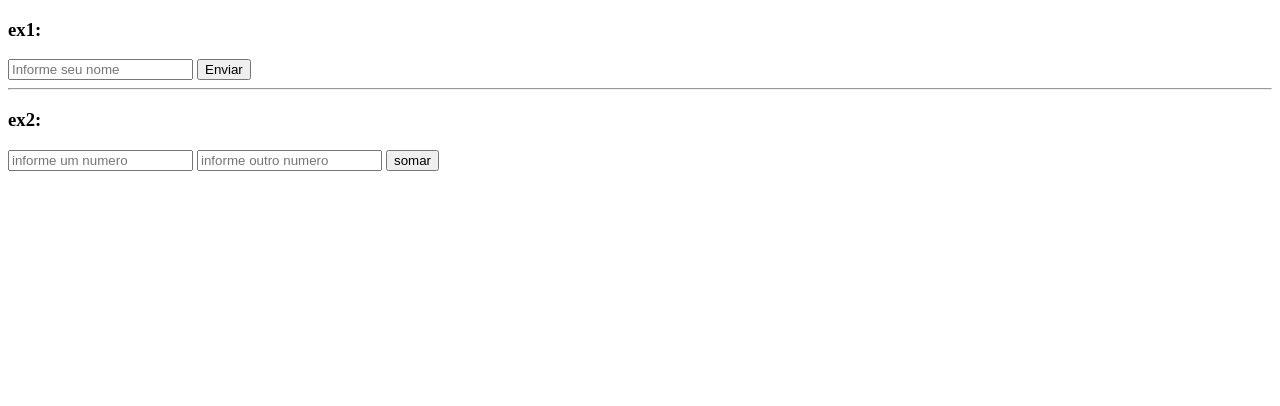
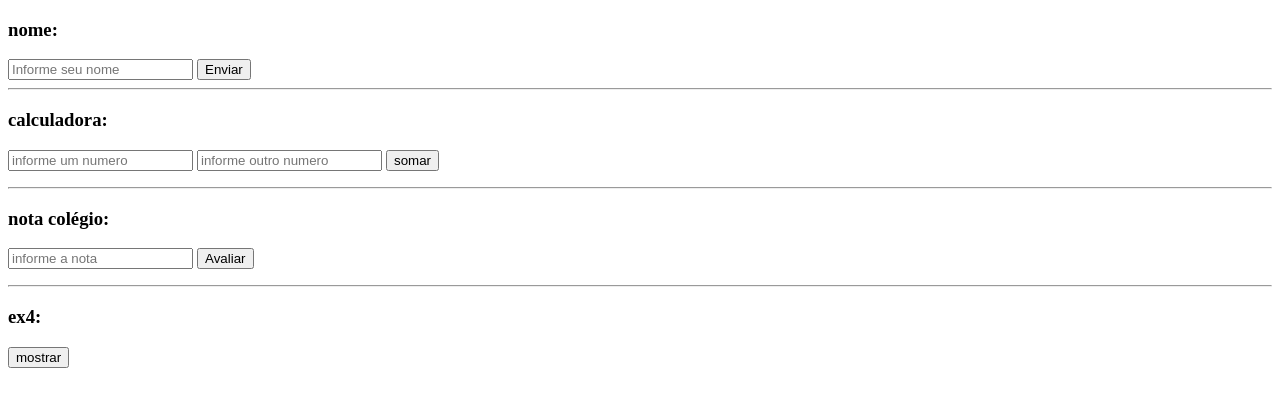
Before and after one commit to icaroo01/super-geeks-html-css-js, a plain HTML site: page javascript icaro/aula2.html in a window 1280 px wide. Drawn offline with Linux system fonts and the light colour scheme.

Commit message:
Add files via upload

```diff
--- a/javascript icaro/aula2.html
+++ b/javascript icaro/aula2.html
@@ -10,16 +10,31 @@
 
     <!--<b>informe seu nome:</b><br>-->
 
-    <h3>ex1:</h3>
+    <h3>nome:</h3>
     <input id="nome" placeholder="Informe seu nome">
     <button onclick="teste()">Enviar</button>
 
     <hr>
 
-    <h3>ex2:</h3>
+    <h3>calculadora:</h3>
     <input id="n1"  type="number" placeholder="informe um numero">
     <input id="n2"  type="number" placeholder="informe outro numero">
     <button onclick="somar()">somar</button>
+    <p id="resultado"></p>
+
+    <hr>
+
+    <h3>nota colégio:</h3>
+    <input id="nota" type="number" placeholder="informe a nota">
+    <button onclick="avaliar()">Avaliar</button>
+    <p id="resultado2"></p>
+
+    <hr>
+
+    <h3>ex4:</h3>
+
+    <button onclick="mensagem()">mostrar</button>
+    <p id="mensagem"></p>
 
 </body>
 </html>
--- a/javascript icaro/aula2.js
+++ b/javascript icaro/aula2.js
@@ -10,5 +10,44 @@ function somar(){
    n1 = parseInt(document.getElementById('n1').value)
    n2 = parseInt(document.getElementById('n2').value)
    soma = n1+n2
-   alert ('a soma deu '+soma)
+   //alert ('a soma deu '+soma)//
+   document.getElementById('resultado').innerHTML = 'a soma deu '+(n1+n2)
 }
+
+function avaliar(){
+
+   nota = parseFloat(document.getElementById('nota').value)
+
+   if(nota>=0 && nota<=10){
+
+    if(nota>=6){
+        document.getElementById('resultado2').innerHTML = 'voce foi aprovado'
+       }else if(nota>=4){
+
+        document.getElementById('resultado2').innerHTML = 'voce está de recuperação'
+
+       }else{
+
+        document.getElementById('resultado2').innerHTML = 'voce foi reprovado'
+
+       }
+
+
+    }else{
+
+      document.getElementById('resultado2').innerHTML = 'valor invalido! , o valor deve ser entre 0 e 10'
+
+    }
+
+   }
+
+   function mensagem(){
+
+    for(i=0; i<=5; i++){
+
+     document.getElementById('mensagem').innerHTML = i
+
+
+    }
+
+   }
```
